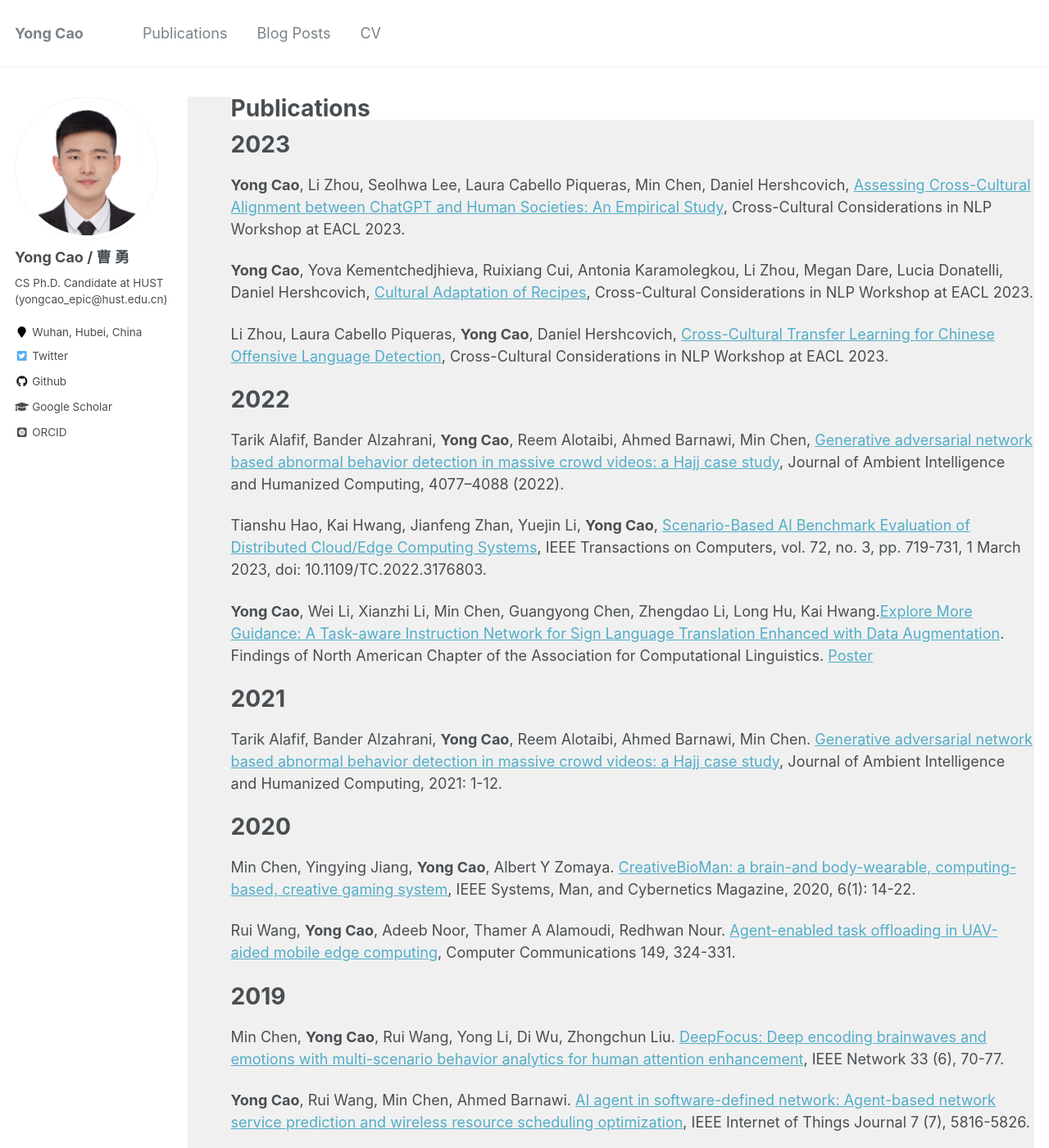
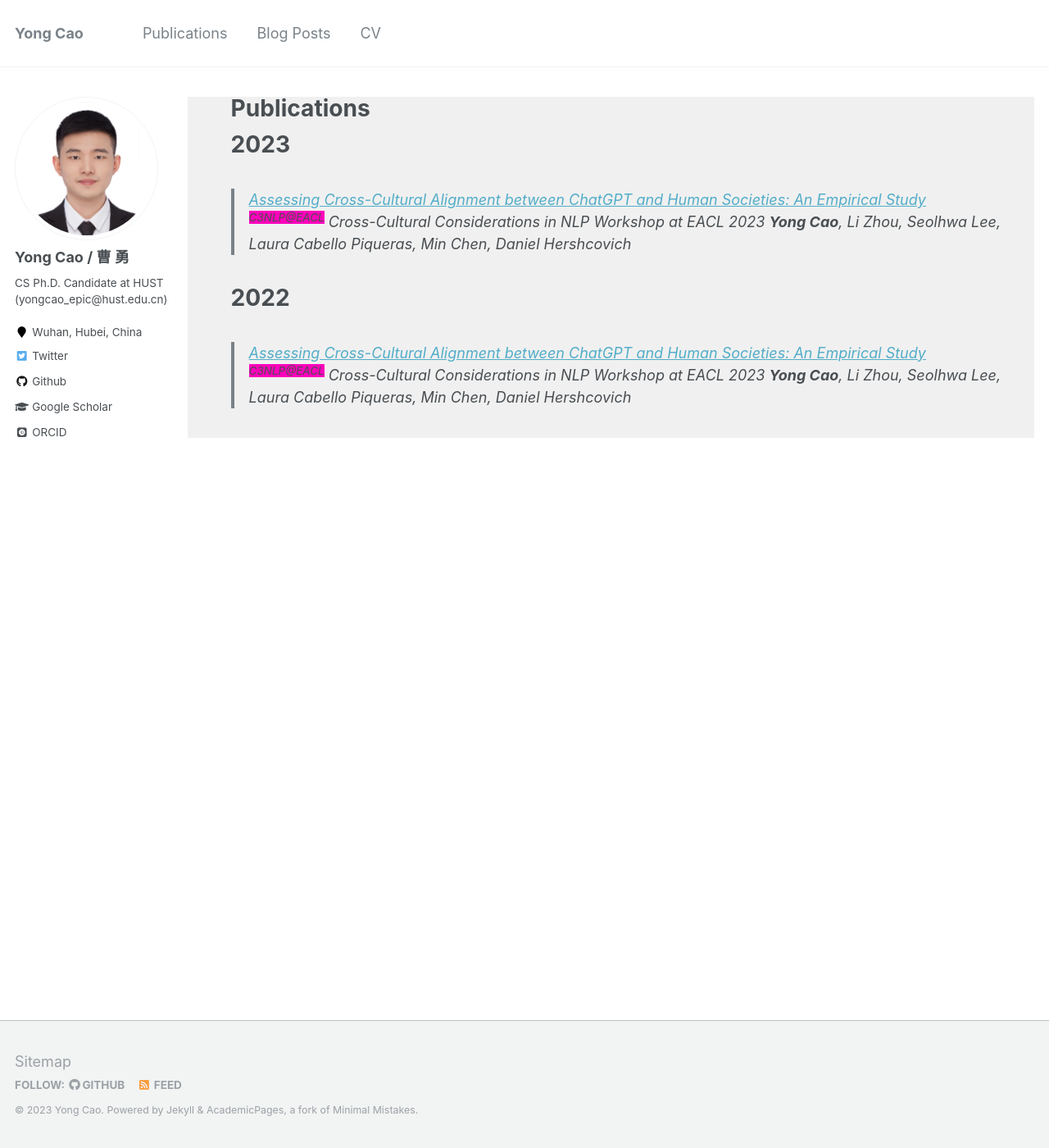
Before and after one commit to yongcaoplus/yongcaoplus.github.io, a Jekyll site: the page built from _publications/publication.md, in a window 1280 px wide and 1400 px high. Shown: the whole window at 82% size. Built offline with Jekyll 4.4.1, drawn with Linux system fonts in a browser that asks for light colours; some web fonts are replaced; some of the changed text lies outside the part shown.

Commit message:
test style

```diff
--- a/_layouts/archive.html
+++ b/_layouts/archive.html
@@ -17,7 +17,7 @@ layout: default
 
   <div class="archive" style="background-color: #f0f0f0;">
     {% unless page.header.overlay_color or page.header.overlay_image %}
-      <h1 class="page__title" style="background-color: #fff;">{{ page.title }}</h1>
+      <h1 class="page__title" >{{ page.title }}</h1>
     {% endunless %}
     {{ content }}
   </div>
--- a/_publications/publication.md
+++ b/_publications/publication.md
@@ -5,36 +5,13 @@ permalink: /publications/
 author_profile: true
 ---
 # 2023
-**Yong Cao**, Li Zhou, Seolhwa Lee, Laura Cabello Piqueras, Min Chen, Daniel Hershcovich, [Assessing Cross-Cultural Alignment between ChatGPT and Human Societies: An Empirical Study](), Cross-Cultural Considerations in NLP Workshop at EACL 2023.
 
-**Yong Cao**, Yova Kementchedjhieva, Ruixiang Cui, Antonia Karamolegkou, Li Zhou, Megan Dare, Lucia Donatelli, Daniel Hershcovich, [Cultural Adaptation of Recipes](), Cross-Cultural Considerations in NLP Workshop at EACL 2023.
-
-Li Zhou, Laura Cabello Piqueras, **Yong Cao**, Daniel Hershcovich, [Cross-Cultural Transfer Learning for Chinese Offensive Language Detection](), Cross-Cultural Considerations in NLP Workshop at EACL 2023.
-
+> [Assessing Cross-Cultural Alignment between ChatGPT and Human Societies: An Empirical Study]() <sup><font style="background: #FF00BB">C3NLP@EACL</font></sup>
+> Cross-Cultural Considerations in NLP Workshop at EACL 2023
+> **Yong Cao**, Li Zhou, Seolhwa Lee, Laura Cabello Piqueras, Min Chen, Daniel Hershcovich
 
 # 2022
 
-Tarik Alafif, Bander Alzahrani, **Yong Cao**, Reem Alotaibi, Ahmed Barnawi, Min Chen, [Generative adversarial network based abnormal behavior detection in massive crowd videos: a Hajj case study](https://link.springer.com/article/10.1007/s12652-021-03323-5), Journal of Ambient Intelligence and Humanized Computing, 4077–4088 (2022).
-
-Tianshu Hao, Kai Hwang, Jianfeng Zhan, Yuejin Li, **Yong Cao**, [Scenario-Based AI Benchmark Evaluation of Distributed Cloud/Edge Computing Systems](https://ieeexplore.ieee.org/abstract/document/9779956), IEEE Transactions on Computers, vol. 72, no. 3, pp. 719-731, 1 March 2023, doi: 10.1109/TC.2022.3176803.
-
-**Yong Cao**, Wei Li, Xianzhi Li, Min Chen, Guangyong Chen, Zhengdao Li, Long Hu, Kai Hwang.[Explore More Guidance: A Task-aware Instruction Network for Sign Language Translation Enhanced with Data Augmentation](https://arxiv.org/abs/2204.05953). Findings of North American Chapter of the Association for Computational Linguistics. [Poster](https://yongcaoplus.github.io/files/poster_naacl2022.pdf)
-
-# 2021
-Tarik Alafif, Bander Alzahrani, **Yong Cao**, Reem Alotaibi, Ahmed Barnawi, Min Chen. [Generative adversarial network based abnormal behavior detection in massive crowd videos: a Hajj case study](https://link.springer.com/article/10.1007/s12652-021-03323-5), Journal of Ambient Intelligence and Humanized Computing, 2021: 1-12.
-
-# 2020
-
-Min Chen, Yingying Jiang, **Yong Cao**, Albert Y Zomaya. [CreativeBioMan: a brain-and body-wearable, computing-based, creative gaming system](https://ieeexplore.ieee.org/abstract/document/8961340), IEEE Systems, Man, and Cybernetics Magazine, 2020, 6(1): 14-22.
-
-Rui Wang, **Yong Cao**, Adeeb Noor, Thamer A Alamoudi, Redhwan Nour. [Agent-enabled task offloading in UAV-aided mobile edge computing](https://www.sciencedirect.com/science/article/abs/pii/S0140366419306292), Computer Communications 149, 324-331.
-
-# 2019
-
-Min Chen, **Yong Cao**, Rui Wang, Yong Li, Di Wu, Zhongchun Liu. [DeepFocus: Deep encoding brainwaves and emotions with multi-scenario behavior analytics for human attention enhancement](https://ieeexplore.ieee.org/abstract/document/8933562), IEEE Network 33 (6), 70-77.
-
-**Yong Cao**, Rui Wang, Min Chen, Ahmed Barnawi. [AI agent in software-defined network: Agent-based network service prediction and wireless resource scheduling optimization](https://ieeexplore.ieee.org/abstract/document/8888257), IEEE Internet of Things Journal 7 (7), 5816-5826.
-
-# 2018
-
-Jun Yang, Jiayi Lu, Yiming Miao, Lu Wang, Yiting Zhao, **Yong Cao**, [The Effective Recycling of Crashed Drone Based on Machine Intelligence](https://ieeexplore.ieee.org/abstract/document/8450425/), 2018 14th International Wireless Communications & Mobile Computing Conference (IWCMC), 1524-1529, 2018.
+> [Assessing Cross-Cultural Alignment between ChatGPT and Human Societies: An Empirical Study]() <sup><font style="background: #FF00BB">C3NLP@EACL</font></sup>
+> Cross-Cultural Considerations in NLP Workshop at EACL 2023
+> **Yong Cao**, Li Zhou, Seolhwa Lee, Laura Cabello Piqueras, Min Chen, Daniel Hershcovich
```
Also changed, not shown: images/favicon.png.
